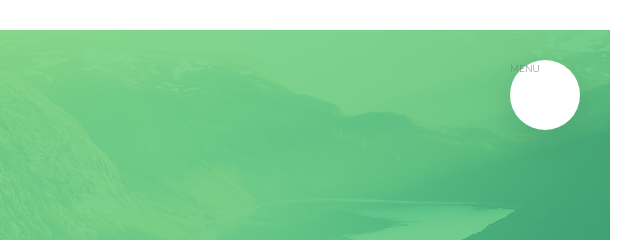
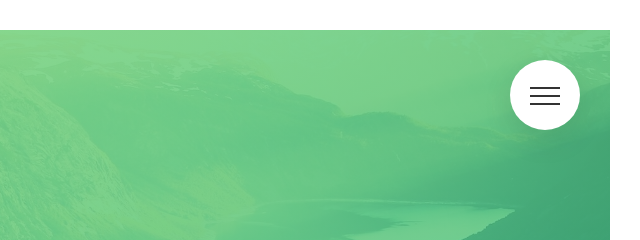
Before and after one commit to acamilass/advanced-css-projects, a website: page Natours/index.html in a window 1280 px wide. Shown: the top 240 px of the page, 640-1280 px from the left. Drawn offline with Linux system fonts and the light colour scheme.

Commit message:
natours project finish nav

```diff
--- a/Natours/index.html
+++ b/Natours/index.html
@@ -19,7 +19,9 @@
     <div class="navigation">
         <input type="checkbox" class="navigation__checkbox" id="nav-toggle">
 
-        <label for="nav-toggle" class="navigation__button">MENU</label>
+        <label for="nav-toggle" class="navigation__button">
+            <span class="navigation__icon">&nbsp;</span>
+        </label>
 
         <div class="navigation__background">&nbsp;</div>
 
--- a/Natours/sass/layout/_navigation.scss
+++ b/Natours/sass/layout/_navigation.scss
@@ -13,6 +13,8 @@
         right: 6rem;
         z-index: 2000;
         box-shadow: 0 1rem 3rem rgba($color-black, .1);
+        text-align: center;
+        cursor: pointer;
     }
 
     &__background {
@@ -86,6 +88,7 @@
 
     }
 
+    // FUNCTIONALITY
     &__checkbox:checked ~ &__background {
         transform: scale(80);
     }
@@ -94,4 +97,57 @@
         opacity: 1;
         width: 100%;
     }
+
+    // ICON
+    &__icon {
+        position: relative;
+        margin-top: 3.5rem;
+
+        &,
+        &::before,
+        &::after {
+            width: 3rem;
+            height: 2px;
+            background-color: $color-gray-dark-3;
+            display: inline-block;
+        }
+
+        &::before,
+        &::after {
+            content: "";
+            position: absolute;
+            left: 0;
+            transition: all .2s;
+        }
+
+        &::before {
+            top: -.8rem;
+        }
+
+        &::after {
+            top: .8rem;
+        }
+    }
+
+    &__button:hover &__icon::before {
+        top: -1rem;
+    }
+
+    &__button:hover &__icon::after {
+        top: 1rem;
+    }
+
+    &__checkbox:checked + &__button &__icon {
+        background-color: transparent;
+    }
+
+    &__checkbox:checked + &__button &__icon::before {
+        top: 0;
+        transform: rotate(135deg);
+    }
+
+    &__checkbox:checked + &__button &__icon::after {
+        top: 0;
+        transform: rotate(-135deg);
+    }
 }
```
Also changed, not shown: Natours/css/style.css.
